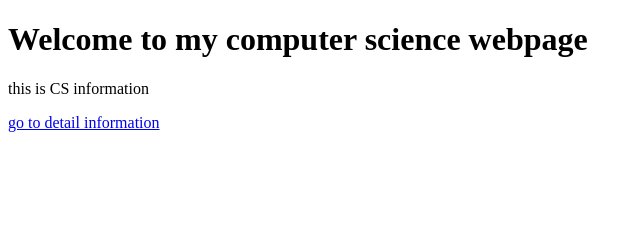
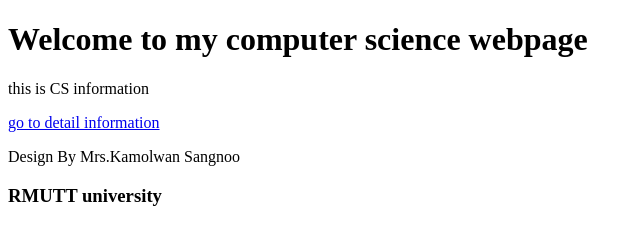
Before and after one commit to Kamolwan555/my-cs-template, a plain HTML site: page index.html in a window 1280 px wide. Shown: the whole page, without its empty margins (0-642 px from the left). Drawn offline with Linux system fonts and the light colour scheme.

Commit message:
Update index.html

```diff
--- a/index.html
+++ b/index.html
@@ -9,5 +9,8 @@
     <h1>Welcome to my computer science webpage</h1>
     <p>this is CS information</p>
     <a href="2.html">go to detail information</a>
+
+    <p>Design By Mrs.Kamolwan Sangnoo</p>
+    <h3>RMUTT university</h3>
 </body>
 </html>
```
